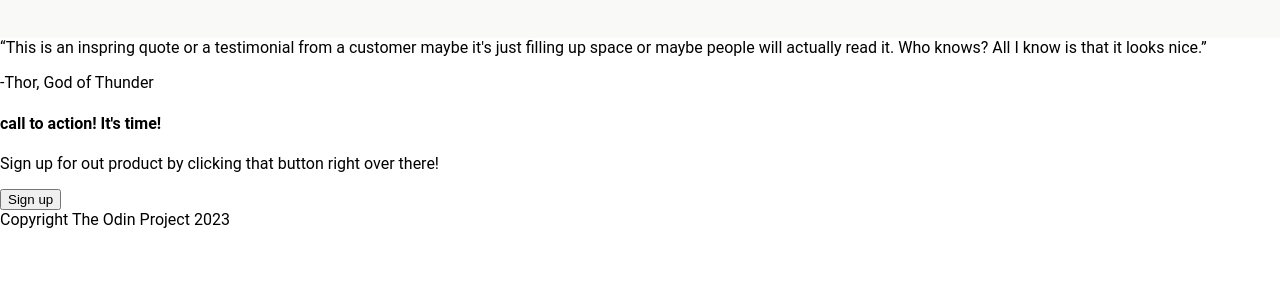
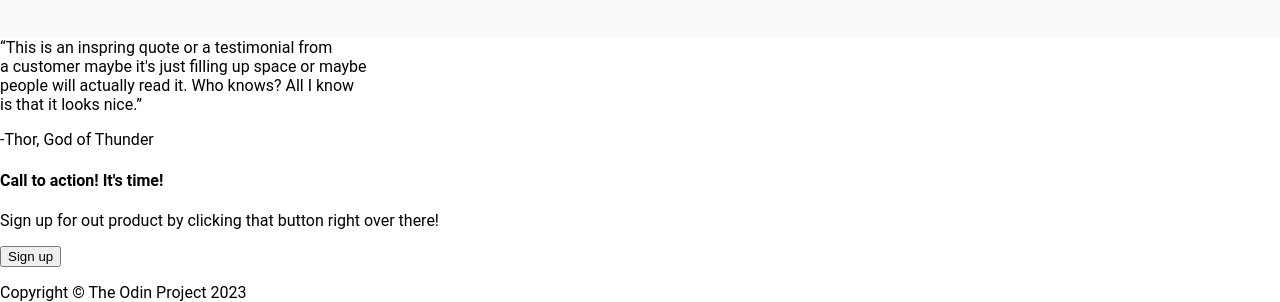
Before and after one commit to tshepomhlaba/product-landing-page, a plain HTML site: page index.html in a window 1280 px wide. Shown: the part 932-1234 px from the top of the page. Before the commit the page ends 1161 px from the top, so only its background shows below. Drawn offline with Linux system fonts and the light colour scheme.

Commit message:
fix: add line breaks and fix spelling

```diff
--- a/index.html
+++ b/index.html
@@ -57,13 +57,13 @@
         </div>
     </div>
         <div class="three">
-            <q>This is an inspring quote or a testimonial from a customer maybe it's just filling up space or maybe people will actually read it. Who knows? All I know is that it looks nice.</q>
+            <q>This is an inspring quote or a testimonial from<br> a customer maybe it's just filling up space or maybe<br> people will actually read it. Who knows? All I know<br> is that it looks nice.</q>
             <p>-Thor, God of Thunder</p>
         </div>
         <div class="four">
             <div class="card">
                 <div class="text">
-                    <h4>call to action! It's time!</h4>
+                    <h4>Call to action! It's time!</h4>
                     <p>Sign up for out product by clicking that button right over there!</p>
                 </div>
             <button type="button">Sign up</button>
@@ -71,7 +71,7 @@
         </div>
 
         <footer>
-            Copyright The Odin Project 2023
+            <p>Copyright © The Odin Project 2023</p>
         </footer>
 </body>
 </html>
```
